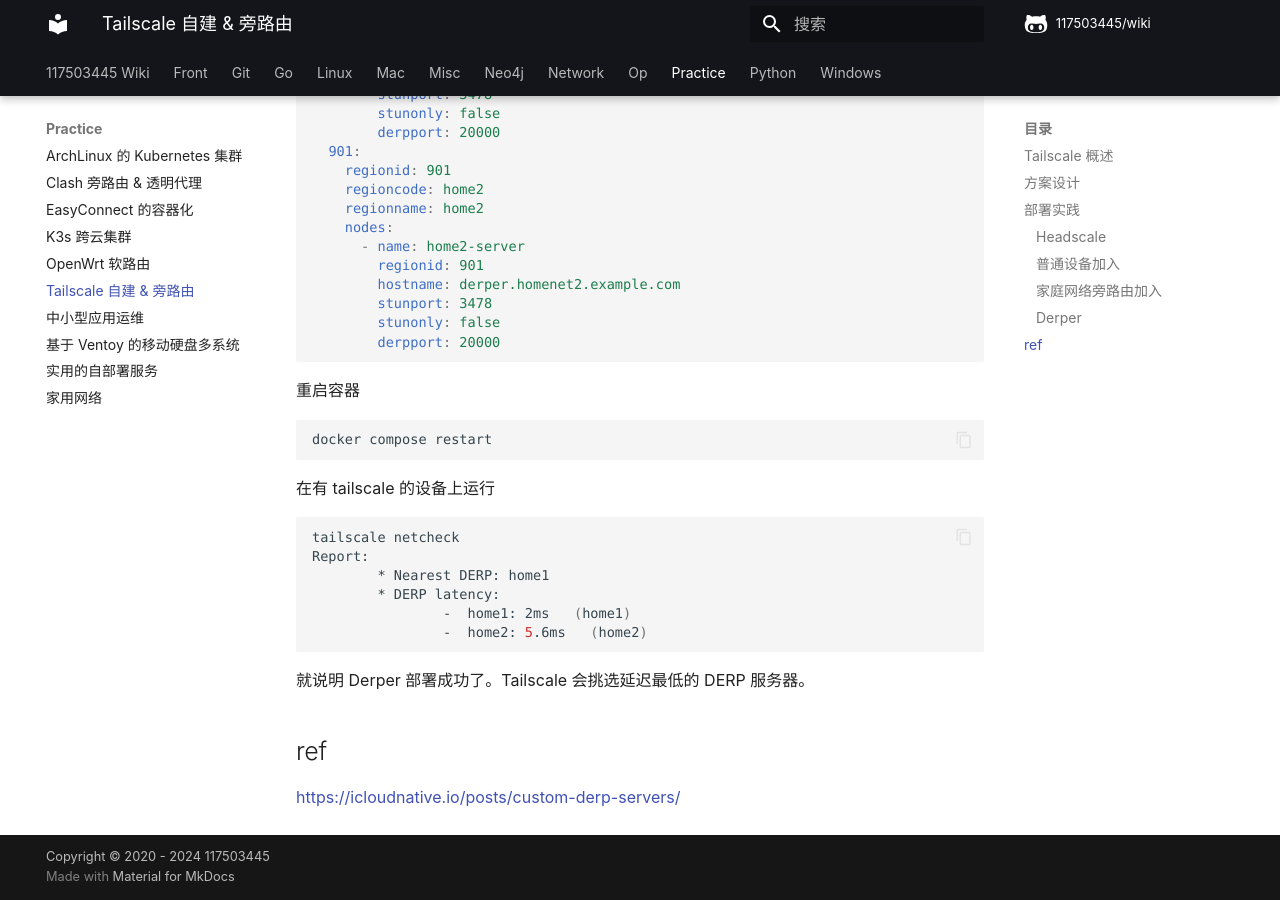
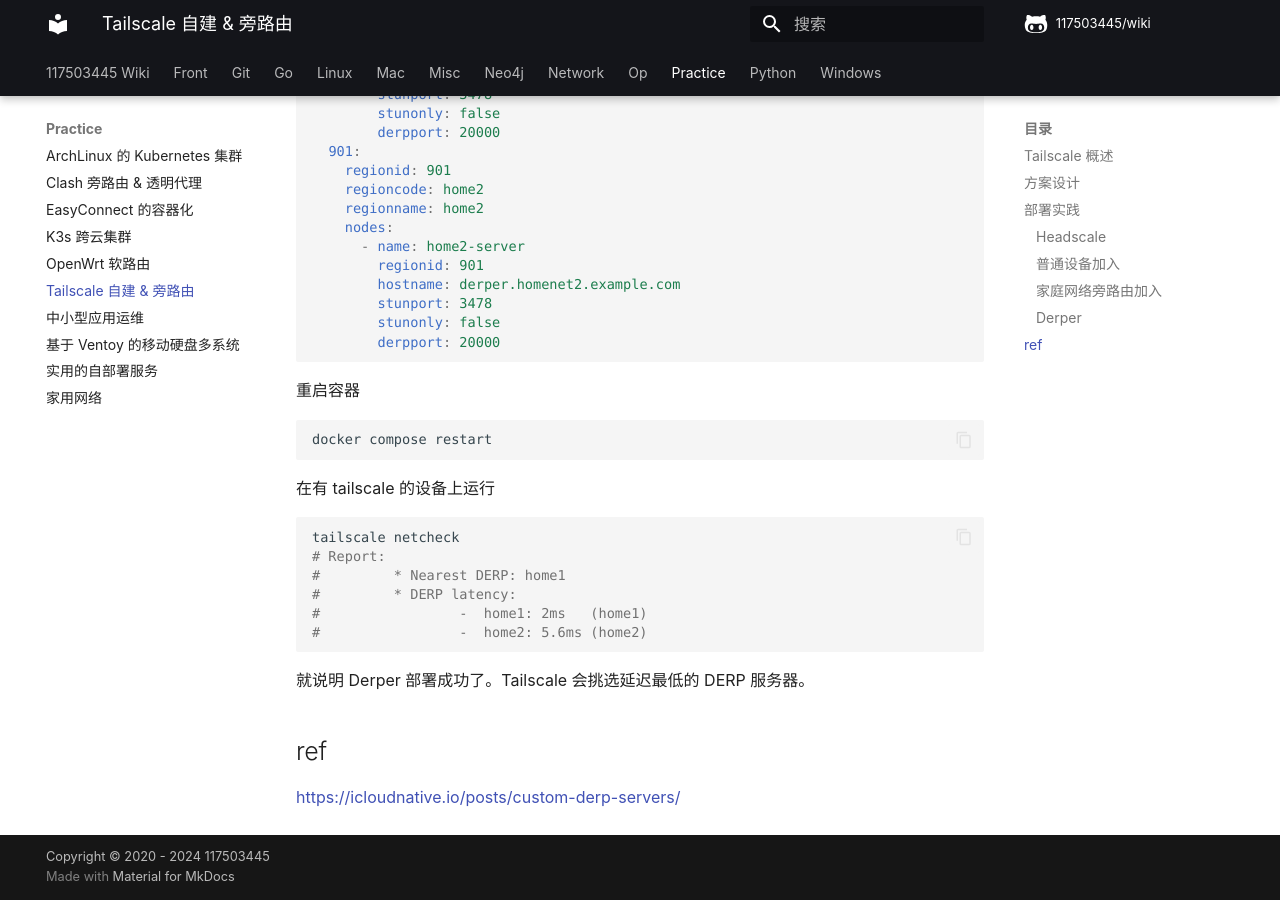
Before and after one commit to 117503445/wiki, an MkDocs documentation site: the page built from docs/practice/Tailscale 自建 & 旁路由.md, in a window 1280 px wide and 900 px high, scrolled down 12542 px. Built offline with MkDocs 1.6.1 and Material for MkDocs 9.7.7, drawn with Linux system fonts in a browser that asks for light colours; some web fonts are replaced; comment, search, counter and statistics services are not loaded; part of the change alters nothing that is shown.

````diff
--- a/docs/practice/Tailscale 自建 & 旁路由.md
+++ b/docs/practice/Tailscale 自建 & 旁路由.md
@@ -628,11 +628,11 @@ docker compose restart
 
 ```bash
 tailscale netcheck
-Report:
-        * Nearest DERP: home1
-        * DERP latency:
-                -  home1: 2ms   (home1)
-                -  home2: 5.6ms   (home2)
+# Report:
+#         * Nearest DERP: home1
+#         * DERP latency:
+#                 -  home1: 2ms   (home1)
+#                 -  home2: 5.6ms (home2)
 ```
 
 就说明 Derper 部署成功了。Tailscale 会挑选延迟最低的 DERP 服务器。
````
